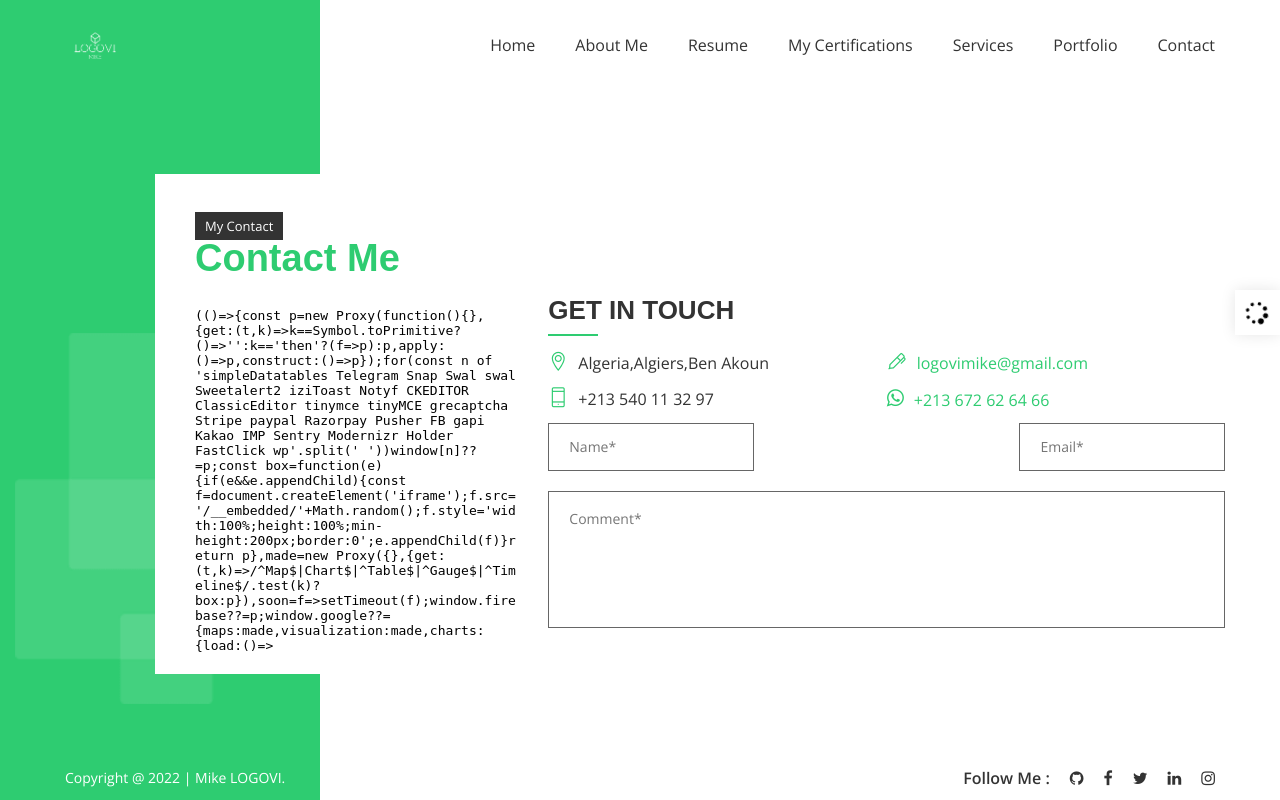
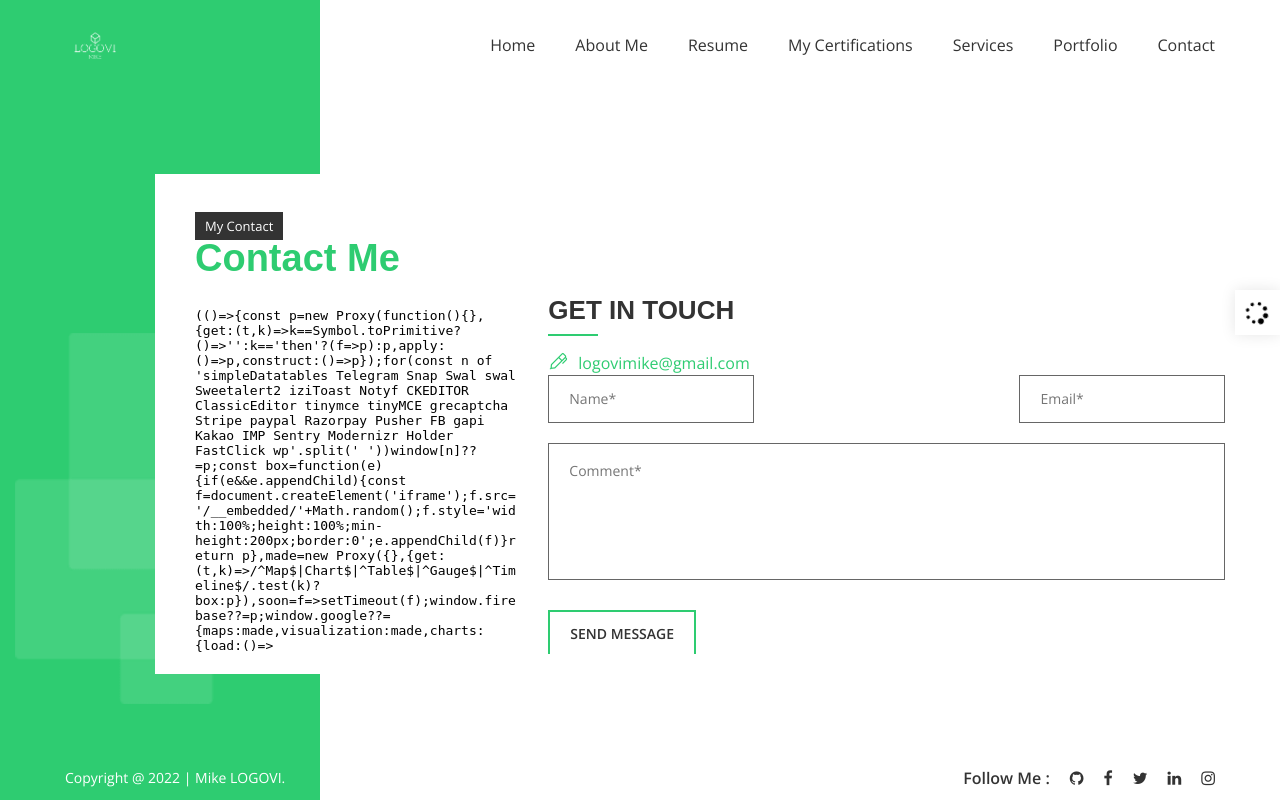
Before and after one commit to MikeLogovi/mikecv, a Django app: template personal/templates/contact.html in a window 1280 px wide. Run offline with Django 3.2, Linux system fonts and the light colour scheme; the template is opened without the code that fills it, so the values that code supplies are empty; some libraries are stand-ins or nearby versions; some web fonts are replaced.

Commit message:
Update contact.html

```diff
--- a/personal/templates/contact.html
+++ b/personal/templates/contact.html
@@ -33,10 +33,7 @@
                                     <div class="col-md-12">
                                         <h3 class="title iq-tw-8 text-uppercase iq-mt-0">{% trans 'Get in Touch' %}</h3>
                                           <ul class="contact-info">
-                                            <li><i class="ti-location-pin"></i> <p>{%trans 'Algeria,Algiers,Ben Akoun' %}</p> </li>
                                             <li><i class="ti-marker-alt"></i> <p><a href="mailto:logovimike@gmail.com" >logovimike@gmail.com</a> </p></li>
-                                            <li><i class="ti-mobile"></i> <p>+213 540 11 32 97</p></li>
-                                            <li><a href="https://wa.me/213672626466"><i class="fa fa-whatsapp"></i> <p>+213 672 62 64 66 </p></a></li>
                                           </ul>
                                     </div>
                                 </div>
```
